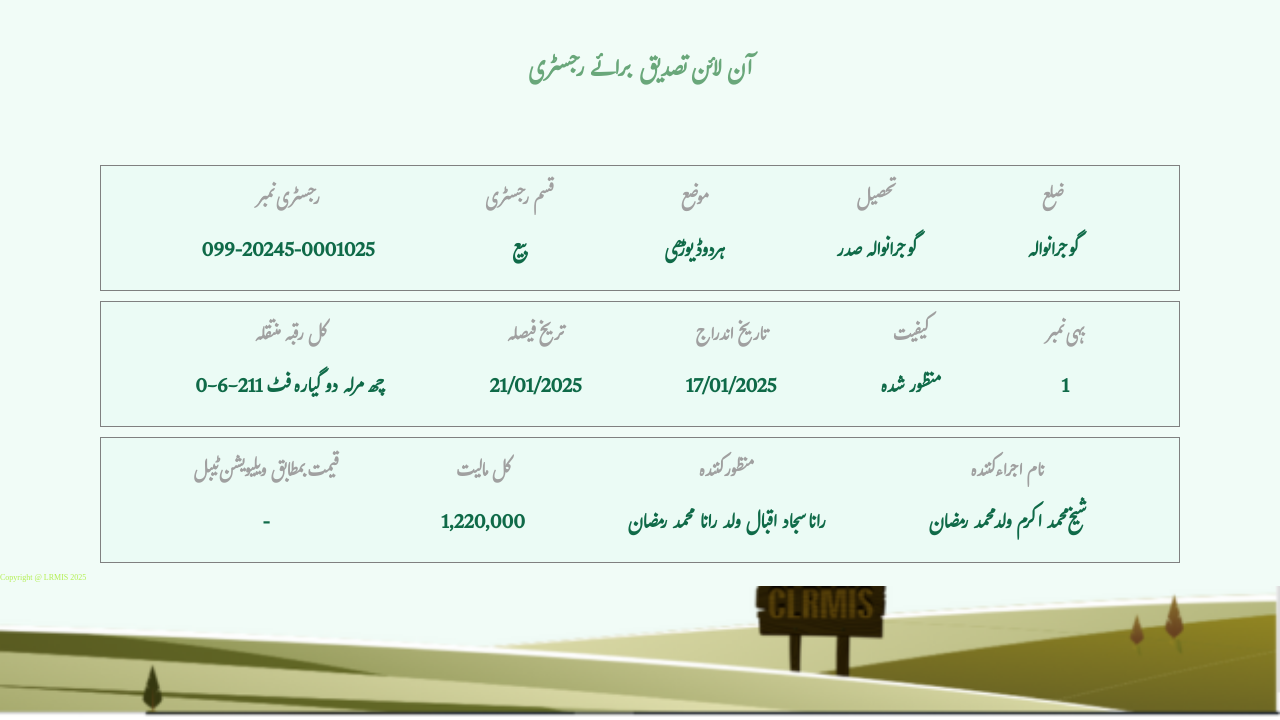
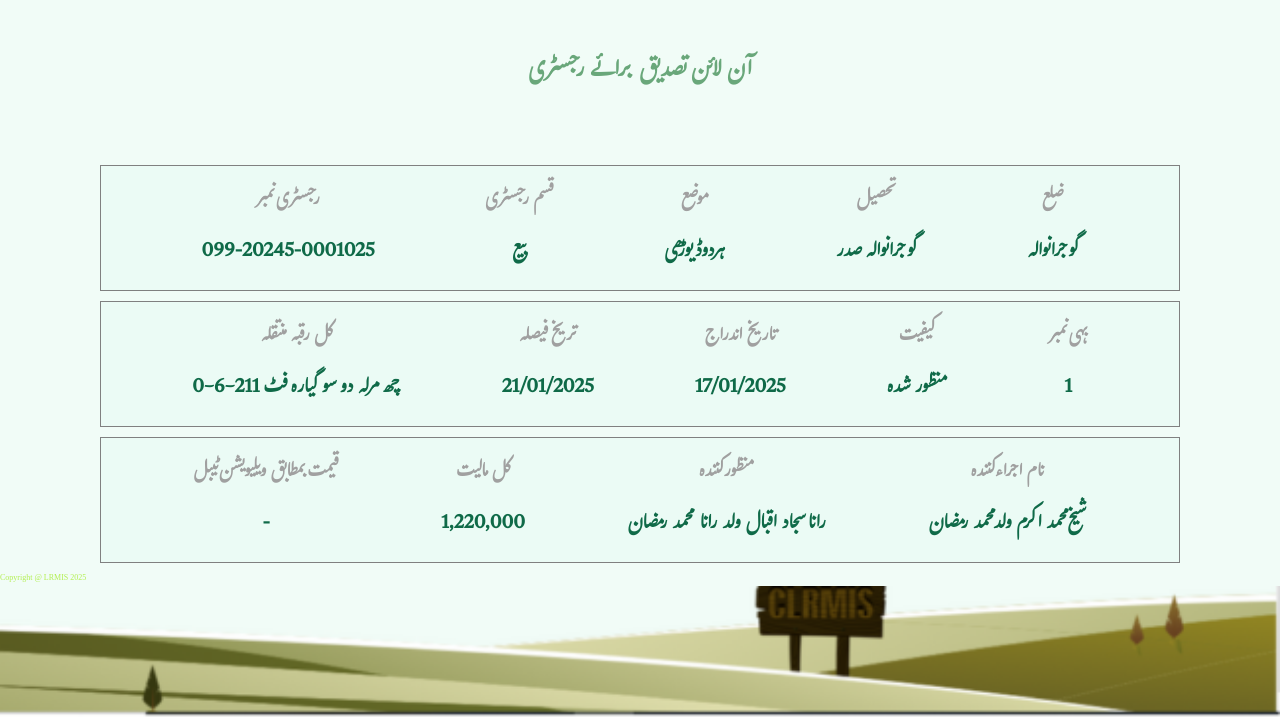
Before and after one commit to punjabzameen/Punajb18, a plain HTML site: page index.html in a window 1280 px wide. Shown: the part 80-800 px from the top of the page. Drawn offline with Linux system fonts and the light colour scheme.

Commit message:
Update index.html

```diff
--- a/index.html
+++ b/index.html
@@ -63,7 +63,7 @@
             <div class="item text1">
                 <h3>کل رقبہ منتقلہ
                 </h3>
-                <p>0-6-211 چھ مرلہ دو گیارہ فٹ
+                <p>0-6-211 چھ مرلہ دو سو گیارہ فٹ
                 </p>
             </div>
             <div class="item text2"><h3>تریخ فیصلہ
```
